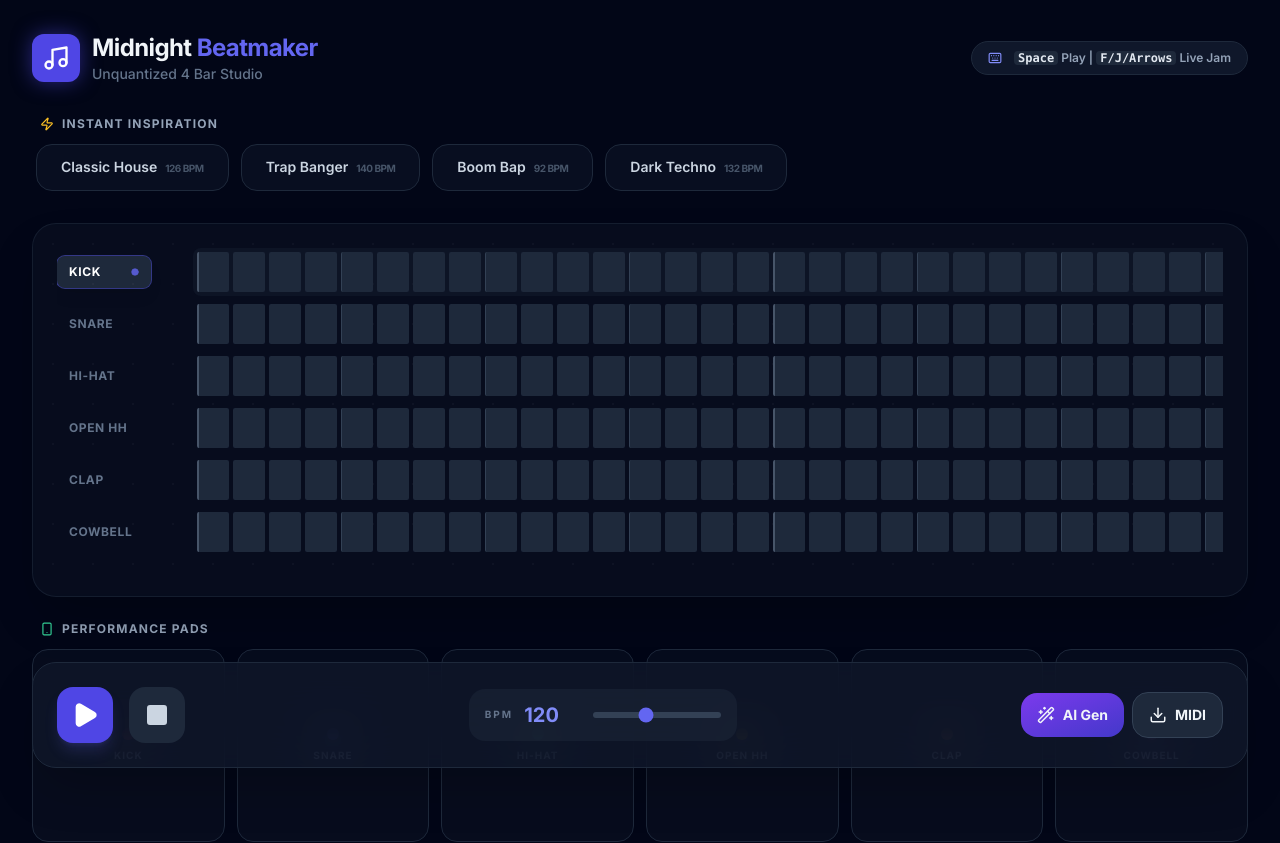
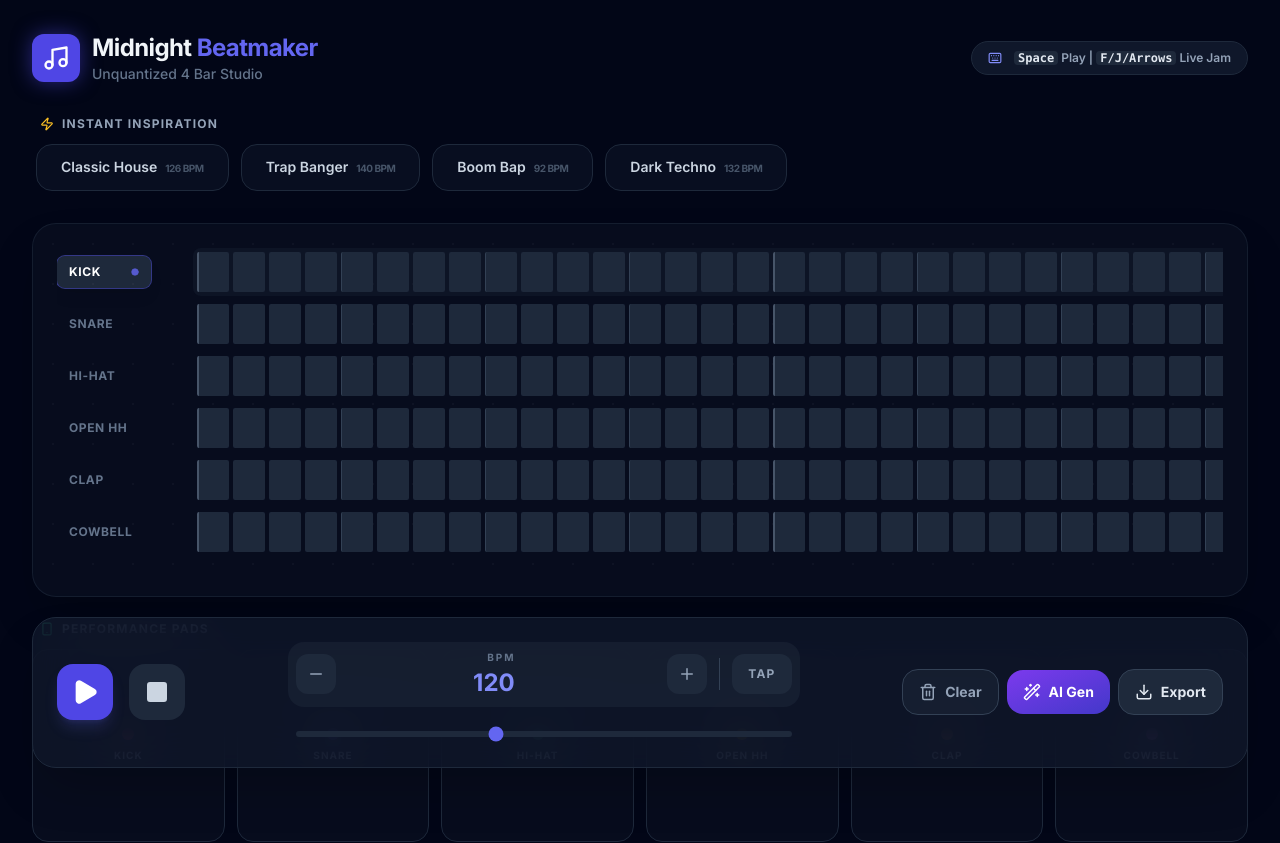
Before and after one commit to nathanwang000/BeatMaker, a React (Vite) app: page / in a window 1280 px wide. Shown: the top 843 px of the page. Built offline with nearby package versions, Linux system fonts and the light colour scheme.

Commit message:
checkpoint to avoid ai studio permission error

```diff
--- a/App.tsx
+++ b/App.tsx
@@ -8,9 +8,9 @@ import PerformancePads from './components/PerformancePads';
 import { audioEngine } from './services/audioService';
 import { exportToMIDI } from './services/midiService';
 import { generateAIPattern } from './services/geminiService';
-import { Music, AlertCircle, X, Sparkles, Loader2, Keyboard, Zap, Smartphone } from 'lucide-react';
+import { Music, AlertCircle, X, Sparkles, Loader2, Keyboard, Zap, Smartphone, Trash2 } from 'lucide-react';
 
-const DEBOUNCE_MS = 65; // Minimum interval (ms) to filter out ghost-taps/jitter
+const DEBOUNCE_MS = 65;
 
 const App: React.FC = () => {
   const [tracks, setTracks] = useState<Track[]>(INITIAL_TRACKS);
@@ -19,6 +19,7 @@ const App: React.FC = () => {
   const [bpm, setBpm] = useState(DEFAULT_BPM);
   const [selectedTrackIdx, setSelectedTrackIdx] = useState(0);
   const [isAIModalOpen, setIsAIModalOpen] = useState(false);
+  const [isClearModalOpen, setIsClearModalOpen] = useState(false);
   const [aiPrompt, setAiPrompt] = useState('');
   const [isGenerating, setIsGenerating] = useState(false);
   const [error, setError] = useState<string | null>(null);
@@ -29,10 +30,25 @@ const App: React.FC = () => {
   const tracksRef = useRef<Track[]>(INITIAL_TRACKS);
   const bpmRef = useRef<number>(DEFAULT_BPM);
 
-  // High-frequency refs for stable interaction callbacks
   const isPlayingRef = useRef(false);
   const currentStepRef = useRef(0);
   const lastTriggerTimesRef = useRef<Record<string, number>>({});
+
+  // Global Audio Unlocker for Mobile
+  useEffect(() => {
+    const unlockAudio = () => {
+      audioEngine.init();
+      // Only need to do this once
+      window.removeEventListener('click', unlockAudio);
+      window.removeEventListener('touchstart', unlockAudio);
+    };
+    window.addEventListener('click', unlockAudio);
+    window.addEventListener('touchstart', unlockAudio);
+    return () => {
+      window.removeEventListener('click', unlockAudio);
+      window.removeEventListener('touchstart', unlockAudio);
+    };
+  }, []);
 
   useEffect(() => {
     tracksRef.current = tracks;
@@ -62,6 +78,9 @@ const App: React.FC = () => {
   }, []);
 
   const handleToggleStep = useCallback((trackIdx: number, stepIdx: number) => {
+    // Crucial for mobile: init on every tap to ensure context is alive
+    audioEngine.init();
+
     setTracks(prev => {
       const next = [...prev];
       next[trackIdx] = {
@@ -88,7 +107,17 @@ const App: React.FC = () => {
     });
   }, []);
 
+  const handleClearAll = useCallback(() => {
+    setTracks(prev => prev.map(track => ({
+      ...track,
+      steps: Array(TOTAL_STEPS).fill(false),
+      freeformNotes: []
+    })));
+    setIsClearModalOpen(false);
+  }, []);
+
   const handleLoadPreset = (preset: BeatPreset) => {
+    audioEngine.init(); // Mobile unlock
     setBpm(preset.bpm);
     setTracks(prev => prev.map(track => {
       const newSteps = Array(TOTAL_STEPS).fill(false);
@@ -102,24 +131,21 @@ const App: React.FC = () => {
     }));
   };
 
-  // Stable callback that doesn't re-mount listeners on every clock tick
   const recordNote = useCallback((trackIdx: number) => {
     const trackId = tracksRef.current[trackIdx].id;
     const nowMs = Date.now();
 
-    // Anti-jitter: Ignore triggers that are faster than humanly possible drum rolls
     if (lastTriggerTimesRef.current[trackId] && (nowMs - lastTriggerTimesRef.current[trackId] < DEBOUNCE_MS)) {
       return;
     }
     lastTriggerTimesRef.current[trackId] = nowMs;
 
+    // Mobile: Init must happen in the synchronous event call chain
     const ctx = audioEngine.init();
     if (!ctx) return;
 
-    // Absolute immediate audio feedback
     audioEngine.playInstrument(trackId);
 
-    // If not playing, toggle the quantized step visually
     if (!isPlayingRef.current) {
       handleToggleStep(trackIdx, currentStepRef.current);
       return;
@@ -145,7 +171,7 @@ const App: React.FC = () => {
       };
       return next;
     });
-  }, [handleToggleStep]); // Stabilized: no longer depends on isPlaying or currentStep state
+  }, [handleToggleStep]);
 
   // High-Precision Sequencer Engine
   useEffect(() => {
@@ -220,6 +246,7 @@ const App: React.FC = () => {
 
       if (e.key === ' ') {
         e.preventDefault();
+        audioEngine.init(); // Unlock on space too
         setIsPlaying(prev => !prev);
       }
     };
@@ -227,6 +254,12 @@ const App: React.FC = () => {
     window.addEventListener('keydown', handleKeyDown);
     return () => window.removeEventListener('keydown', handleKeyDown);
   }, [recordNote, selectedTrackIdx]);
+
+  const handleTogglePlay = () => {
+    // Explicit init on the actual button click handler
+    audioEngine.init();
+    setIsPlaying(prev => !prev);
+  };
 
   const handleStop = () => {
     setIsPlaying(false);
@@ -326,16 +359,18 @@ const App: React.FC = () => {
         <div className="sticky bottom-4 md:bottom-8 z-40">
           <Transport
             isPlaying={isPlaying}
-            onTogglePlay={() => setIsPlaying(!isPlaying)}
+            onTogglePlay={handleTogglePlay}
             onStop={handleStop}
             bpm={bpm}
             onBpmChange={setBpm}
             onExport={() => exportToMIDI(tracks, bpm)}
             onOpenAI={() => setIsAIModalOpen(true)}
+            onClearAll={() => setIsClearModalOpen(true)}
           />
         </div>
       </main>
 
+      {/* AI Modal */}
       {isAIModalOpen && (
         <div className="fixed inset-0 z-50 flex items-center justify-center p-4 bg-slate-950/90 backdrop-blur-md">
           <div className="bg-slate-900 border border-slate-800 rounded-3xl w-full max-w-lg overflow-hidden shadow-2xl">
@@ -370,6 +405,35 @@ const App: React.FC = () => {
         </div>
       )}
 
+      {/* Clear Confirmation Modal */}
+      {isClearModalOpen && (
+        <div className="fixed inset-0 z-50 flex items-center justify-center p-4 bg-slate-950/90 backdrop-blur-md">
+          <div className="bg-slate-900 border border-slate-800 rounded-3xl w-full max-w-sm overflow-hidden shadow-2xl">
+            <div className="p-6 text-center">
+              <div className="w-16 h-16 bg-rose-500/10 text-rose-500 rounded-2xl flex items-center justify-center mx-auto mb-4">
+                <Trash2 size={32} />
+              </div>
+              <h2 className="text-xl font-bold mb-2">Clear Everything?</h2>
+              <p className="text-slate-400 text-sm mb-6">This will reset all 4 bars, including unquantized performance notes. You can't undo this.</p>
+              <div className="flex flex-col gap-2">
+                <button
+                  onClick={handleClearAll}
+                  className="w-full py-3 bg-rose-600 hover:bg-rose-500 rounded-xl font-bold text-white transition-colors"
+                >
+                  Yes, Clear All
+                </button>
+                <button
+                  onClick={() => setIsClearModalOpen(false)}
+                  className="w-full py-3 bg-slate-800 hover:bg-slate-700 rounded-xl font-bold text-slate-300 transition-colors"
+                >
+                  Cancel
+                </button>
+              </div>
+            </div>
+          </div>
+        </div>
+      )}
+
       <footer className="max-w-7xl mx-auto w-full mt-12 py-6 border-t border-slate-900 flex flex-col md:flex-row items-center justify-between text-slate-600 text-[10px] uppercase tracking-widest font-semibold">
         <p>&copy; 2024 Midnight Beatmaker Studio</p>
         <div className="flex gap-6 mt-4 md:mt-0">
--- a/components/Transport.tsx
+++ b/components/Transport.tsx
@@ -1,6 +1,6 @@
 
-import React from 'react';
-import { Play, Pause, Square, Download, Wand2 } from 'lucide-react';
+import React, { useState, useRef, useEffect } from 'react';
+import { Play, Pause, Square, Download, Wand2, Trash2, Plus, Minus, Timer } from 'lucide-react';
 
 interface TransportProps {
   isPlaying: boolean;
@@ -10,6 +10,7 @@ interface TransportProps {
   onBpmChange: (bpm: number) => void;
   onExport: () => void;
   onOpenAI: () => void;
+  onClearAll: () => void;
 }
 
 const Transport: React.FC<TransportProps> = ({
@@ -19,61 +20,148 @@ const Transport: React.FC<TransportProps> = ({
   bpm,
   onBpmChange,
   onExport,
-  onOpenAI
+  onOpenAI,
+  onClearAll
 }) => {
+  const tapTimes = useRef<number[]>([]);
+  const [isTapping, setIsTapping] = useState(false);
+
+  const handleTap = () => {
+    const now = Date.now();
+    setIsTapping(true);
+    setTimeout(() => setIsTapping(false), 100);
+
+    // Filter out taps that are too far apart (reset if > 2 seconds)
+    if (tapTimes.current.length > 0 && now - tapTimes.current[tapTimes.current.length - 1] > 2000) {
+      tapTimes.current = [];
+    }
+
+    tapTimes.current.push(now);
+
+    if (tapTimes.current.length >= 2) {
+      const intervals = [];
+      for (let i = 1; i < tapTimes.current.length; i++) {
+        intervals.push(tapTimes.current[i] - tapTimes.current[i - 1]);
+      }
+
+      const avgInterval = intervals.reduce((a, b) => a + b) / intervals.length;
+      const newBpm = Math.round(60000 / avgInterval);
+
+      if (newBpm >= 40 && newBpm <= 240) {
+        onBpmChange(newBpm);
+      }
+    }
+
+    if (tapTimes.current.length > 4) {
+      tapTimes.current.shift();
+    }
+  };
+
+  const adjustBpm = (delta: number) => {
+    const next = bpm + delta;
+    if (next >= 40 && next <= 240) {
+      onBpmChange(next);
+    }
+  };
+
   return (
-    <div className="flex flex-col md:flex-row items-stretch md:items-center justify-between gap-4 p-4 md:p-6 bg-slate-900/80 backdrop-blur-xl border border-slate-800 rounded-2xl md:rounded-3xl shadow-2xl">
+    <div className="flex flex-col lg:flex-row items-stretch lg:items-center justify-between gap-4 p-4 md:p-6 bg-slate-900/80 backdrop-blur-xl border border-slate-800 rounded-2xl md:rounded-3xl shadow-2xl">
       <div className="flex items-center justify-center gap-4">
         <button
           onClick={onTogglePlay}
           className="w-14 h-14 flex items-center justify-center bg-indigo-600 hover:bg-indigo-500 active:scale-95 rounded-2xl text-white transition-all shadow-lg shadow-indigo-500/20"
+          title={isPlaying ? "Pause" : "Play"}
         >
           {isPlaying ? <Pause size={28} /> : <Play size={28} fill="currentColor" />}
         </button>
         <button
           onClick={onStop}
           className="w-14 h-14 flex items-center justify-center bg-slate-800 hover:bg-slate-700 active:scale-95 rounded-2xl text-slate-300 transition-all"
+          title="Stop & Reset"
         >
           <Square size={24} fill="currentColor" />
         </button>
       </div>
 
-      <div className="flex flex-col sm:flex-row items-center gap-4 bg-slate-800/50 px-4 py-3 rounded-2xl">
-        <div className="flex items-center gap-2">
-          <label className="text-[10px] font-black text-slate-500 uppercase tracking-[0.2em]">BPM</label>
+      <div className="flex flex-col gap-3 flex-grow max-w-lg">
+        <div className="flex items-center gap-2 bg-slate-800/50 p-2 rounded-2xl">
+          <button
+            onClick={() => adjustBpm(-1)}
+            className="w-10 h-10 flex items-center justify-center bg-slate-800 hover:bg-slate-700 active:bg-slate-600 rounded-xl text-slate-400 hover:text-white transition-colors"
+          >
+            <Minus size={18} />
+          </button>
+
+          <div className="flex-grow flex flex-col items-center justify-center px-2">
+            <span className="text-[10px] font-black text-slate-500 uppercase tracking-[0.2em] mb-0.5">BPM</span>
             <input
               type="number"
               value={bpm}
               onChange={(e) => onBpmChange(parseInt(e.target.value) || 0)}
-            className="bg-transparent text-xl font-bold w-14 focus:outline-none text-indigo-400 text-center"
+              className="bg-transparent text-2xl font-black focus:outline-none text-indigo-400 text-center w-full"
               min="40"
               max="240"
             />
           </div>
+
+          <button
+            onClick={() => adjustBpm(1)}
+            className="w-10 h-10 flex items-center justify-center bg-slate-800 hover:bg-slate-700 active:bg-slate-600 rounded-xl text-slate-400 hover:text-white transition-colors"
+          >
+            <Plus size={18} />
+          </button>
+
+          <div className="w-px h-8 bg-slate-700 mx-1" />
+
+          <button
+            onClick={handleTap}
+            className={`
+              h-10 px-4 rounded-xl font-bold text-xs uppercase tracking-widest transition-all
+              ${isTapping
+                ? 'bg-indigo-500 text-white scale-95 shadow-[0_0_15px_rgba(99,102,241,0.5)]'
+                : 'bg-slate-800 text-slate-400 hover:text-slate-200 hover:bg-slate-700'}
+            `}
+          >
+            Tap
+          </button>
+        </div>
+
+        <div className="px-2">
           <input
             type="range"
             min="40"
             max="240"
             value={bpm}
             onChange={(e) => onBpmChange(parseInt(e.target.value))}
-          className="w-full sm:w-32 h-1.5 bg-slate-700 rounded-lg appearance-none cursor-pointer accent-indigo-500"
+            className="w-full h-1.5 bg-slate-800 rounded-lg appearance-none cursor-pointer accent-indigo-500"
           />
         </div>
+      </div>
 
-      <div className="flex items-center gap-2">
+      <div className="grid grid-cols-3 sm:flex items-center gap-2">
+        <button
+          onClick={onClearAll}
+          className="flex items-center justify-center gap-2 px-4 py-3 bg-slate-800/50 hover:bg-rose-500/10 hover:text-rose-400 hover:border-rose-500/50 active:scale-95 rounded-2xl font-bold text-sm transition-all border border-slate-700 text-slate-400"
+          title="Clear All Tracks"
+        >
+          <Trash2 size={18} />
+          <span className="hidden sm:inline whitespace-nowrap">Clear</span>
+        </button>
         <button
           onClick={onOpenAI}
-          className="flex-1 md:flex-none flex items-center justify-center gap-2 px-4 py-3 bg-gradient-to-br from-violet-600 to-indigo-700 hover:from-violet-500 hover:to-indigo-600 active:scale-95 rounded-2xl font-bold text-sm transition-all hover:shadow-[0_0_20px_rgba(99,102,241,0.3)]"
+          className="flex items-center justify-center gap-2 px-4 py-3 bg-gradient-to-br from-violet-600 to-indigo-700 hover:from-violet-500 hover:to-indigo-600 active:scale-95 rounded-2xl font-bold text-sm transition-all hover:shadow-[0_0_20px_rgba(99,102,241,0.3)] text-white"
         >
           <Wand2 size={18} />
-          <span className="whitespace-nowrap">AI Gen</span>
+          <span className="hidden sm:inline whitespace-nowrap">AI Gen</span>
+          <span className="sm:hidden">AI</span>
         </button>
         <button
           onClick={onExport}
-          className="flex-1 md:flex-none flex items-center justify-center gap-2 px-4 py-3 bg-slate-800 hover:bg-slate-700 active:scale-95 rounded-2xl font-bold text-sm transition-all border border-slate-700"
+          className="flex items-center justify-center gap-2 px-4 py-3 bg-slate-800 hover:bg-slate-700 active:scale-95 rounded-2xl font-bold text-sm transition-all border border-slate-700 text-slate-200"
         >
           <Download size={18} />
-          <span className="whitespace-nowrap">MIDI</span>
+          <span className="hidden sm:inline whitespace-nowrap">Export</span>
+          <span className="sm:hidden">MIDI</span>
         </button>
       </div>
     </div>
```
Also changed, not shown: services/audioService.ts (+48 -29 lines). Lines whose indentation alone changed are shown as unchanged.
